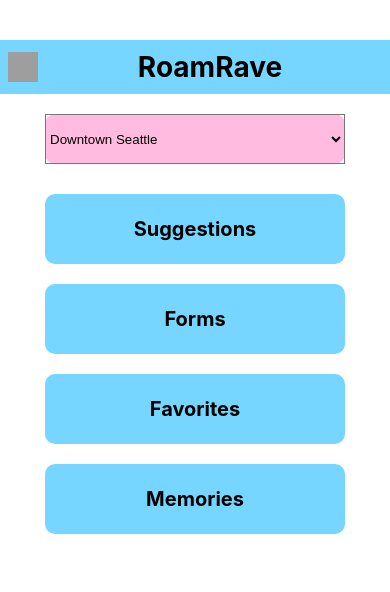
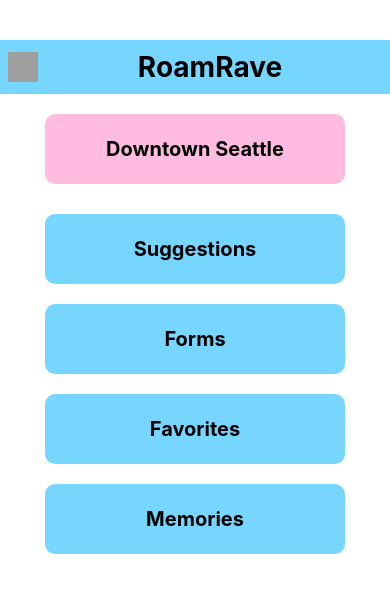
Before and after one commit to marinarosenwald/RoamRaveApplication, a React Native app: screen /Menu in a window 390 px wide. Shown: the top 592 px of the page. Built offline with nearby package versions, Linux system fonts and the light colour scheme; grey boxes are pictures that could not be loaded.

Commit message:
#Fixing the UI of menu

```diff
--- a/components/Menu.js
+++ b/components/Menu.js
@@ -1,11 +1,19 @@
 import React, { useState } from 'react';
-import { View, Text, TouchableOpacity, StyleSheet, Image } from 'react-native';
-import { Picker } from '@react-native-picker/picker';
+import { View, Text, TouchableOpacity, StyleSheet, Image, Modal, FlatList } from 'react-native';
 import { useNavigation } from '@react-navigation/native';
 
 const Menu = () => {
     const navigation = useNavigation();
     const [selectedCity, setSelectedCity] = useState('Downtown Seattle');
+    const [modalVisible, setModalVisible] = useState(false);
+    const cities = ['Downtown Seattle', 'Bellevue', 'Redmond'];
+    const skyBlue = '#76d6ff';
+    const babyPink = '#ffbbe0';
+
+    const handleCitySelect = (city) => {
+        setSelectedCity(city);
+        setModalVisible(false);
+    };
 
     return (
         <View style={styles.container}>
@@ -15,18 +23,32 @@ const Menu = () => {
                 </TouchableOpacity>
                 <Text style={styles.title}>RoamRave</Text>
             </View>
-            <View style={styles.pickerContainer}>
-                <Picker
-                    selectedValue={selectedCity}
-                    onValueChange={(itemValue) => setSelectedCity(itemValue)}
-                    style={styles.picker}
-                    dropdownIconColor="#000" // Changes the dropdown arrow color
-                >
-                    <Picker.Item label="Downtown Seattle" value="Downtown Seattle" />
-                    <Picker.Item label="Bellevue" value="Bellevue" />
-                    <Picker.Item label="Redmond" value="Redmond" />
-                </Picker>
-            </View>
+            <TouchableOpacity onPress={() => setModalVisible(true)} style={styles.pickerContainer}>
+                <Text style={styles.pickerText}>{selectedCity}</Text>
+            </TouchableOpacity>
+            <Modal
+                visible={modalVisible}
+                animationType="slide"
+                transparent={true}
+                onRequestClose={() => setModalVisible(false)}
+            >
+                <View style={styles.modalContainer}>
+                    <View style={styles.modalContent}>
+                        <FlatList
+                            data={cities}
+                            keyExtractor={(item) => item}
+                            renderItem={({ item }) => (
+                                <TouchableOpacity
+                                    style={styles.modalItem}
+                                    onPress={() => handleCitySelect(item)}
+                                >
+                                    <Text style={styles.modalItemText}>{item}</Text>
+                                </TouchableOpacity>
+                            )}
+                        />
+                    </View>
+                </View>
+            </Modal>
             <TouchableOpacity onPress={() => navigation.navigate('Suggestions', { city: selectedCity })} style={styles.button}>
                 <Text style={styles.buttonText}>Suggestions</Text>
             </TouchableOpacity>
@@ -43,6 +65,9 @@ const Menu = () => {
     );
 };
 
+const skyBlue = '#76d6ff';
+const babyPink = '#ffbbe0';
+
 const styles = StyleSheet.create({
     container: {
         flex: 1,
@@ -54,7 +79,7 @@ const styles = StyleSheet.create({
         flexDirection: 'row',
         alignItems: 'center',
         justifyContent: 'center',
-        backgroundColor: '#76d6ff', // skyBlue color
+        backgroundColor: skyBlue,
         padding: 10,
         width: '100%',
         position: 'relative',
@@ -62,11 +87,10 @@ const styles = StyleSheet.create({
     menuIcon: {
         width: 30,
         height: 30,
+      //  position: 'absolute',
         left: -100,
         transform: [{ rotate: '90deg' }],
     },
-
-
     title: {
         fontSize: 28,
         fontWeight: 'bold',
@@ -74,22 +98,31 @@ const styles = StyleSheet.create({
     },
     pickerContainer: {
         width: 300,
-        backgroundColor: '#ffbbe0',
+        height: 70,
+        backgroundColor: babyPink,
         borderRadius: 10,
         marginVertical: 20,
         justifyContent: 'center',
         alignItems: 'center',
     },
+    pickerText: {
+        fontSize: 20,
+        fontWeight: 'bold',
+        color: 'black',
+    },
     picker: {
         width: '100%',
         height: 50,
         color: '#000',
-        backgroundColor: 'transparent', // Makes the picker background transparent
+        position: 'absolute',
+        top: 0,
+        left: 0,
+        opacity: 0, // Hide the default picker, we use the text to display the value
     },
     button: {
         width: 300,
         height: 70,
-        backgroundColor: '#76d6ff',
+        backgroundColor: skyBlue,
         justifyContent: 'center',
         alignItems: 'center',
         borderRadius: 10,
@@ -100,6 +133,27 @@ const styles = StyleSheet.create({
         fontSize: 20,
         fontWeight: 'bold',
     },
+    modalContainer: {
+        flex: 1,
+        justifyContent: 'center',
+        alignItems: 'center',
+        backgroundColor: 'rgba(0,0,0,0.5)',
+    },
+    modalContent: {
+        width: 300,
+        backgroundColor: '#fff',
+        borderRadius: 10,
+        padding: 20,
+    },
+    modalItem: {
+        padding: 15,
+        borderBottomWidth: 1,
+        borderBottomColor: '#ccc',
+    },
+    modalItemText: {
+        fontSize: 18,
+        color: 'black',
+    },
 });
 
 export default Menu;
```
